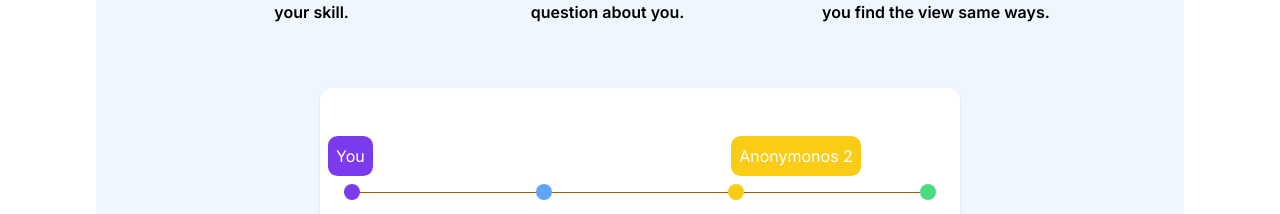
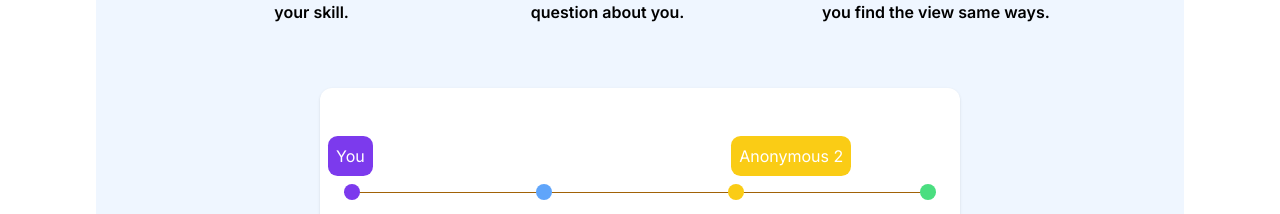
Before and after one commit to Stutimaha/Ahead-App-Redesign, a Next.js app: page / in a window 1280 px wide. Shown: the part 3082-3296 px from the top of the page. Built offline with nearby package versions, Linux system fonts and the light colour scheme.

Commit message:
Update EverWonder.jsx

```diff
--- a/src/components/EverWonder.jsx
+++ b/src/components/EverWonder.jsx
@@ -119,7 +119,7 @@ const EverWonder = () => {
                 }}
               >
                 <div className="absolute  whitespace-nowrap  text-white p-2 bg-yellow-400 rounded-[0.6rem] top-[-3rem] left-[0.2rem]">
-                  Anonymonos 2
+                  Anonymous 2
                 </div>
               </motion.div>
             </div>
```
